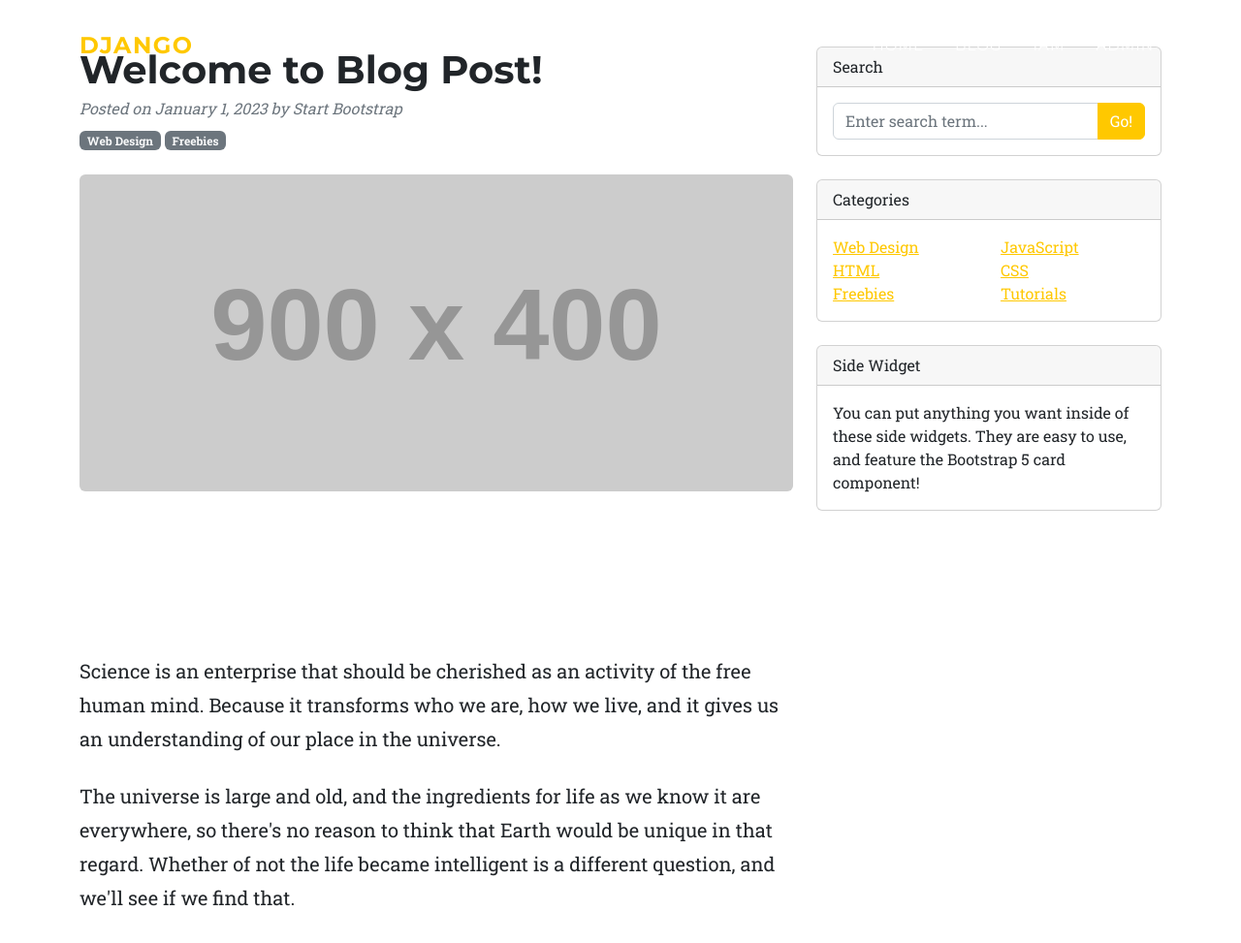
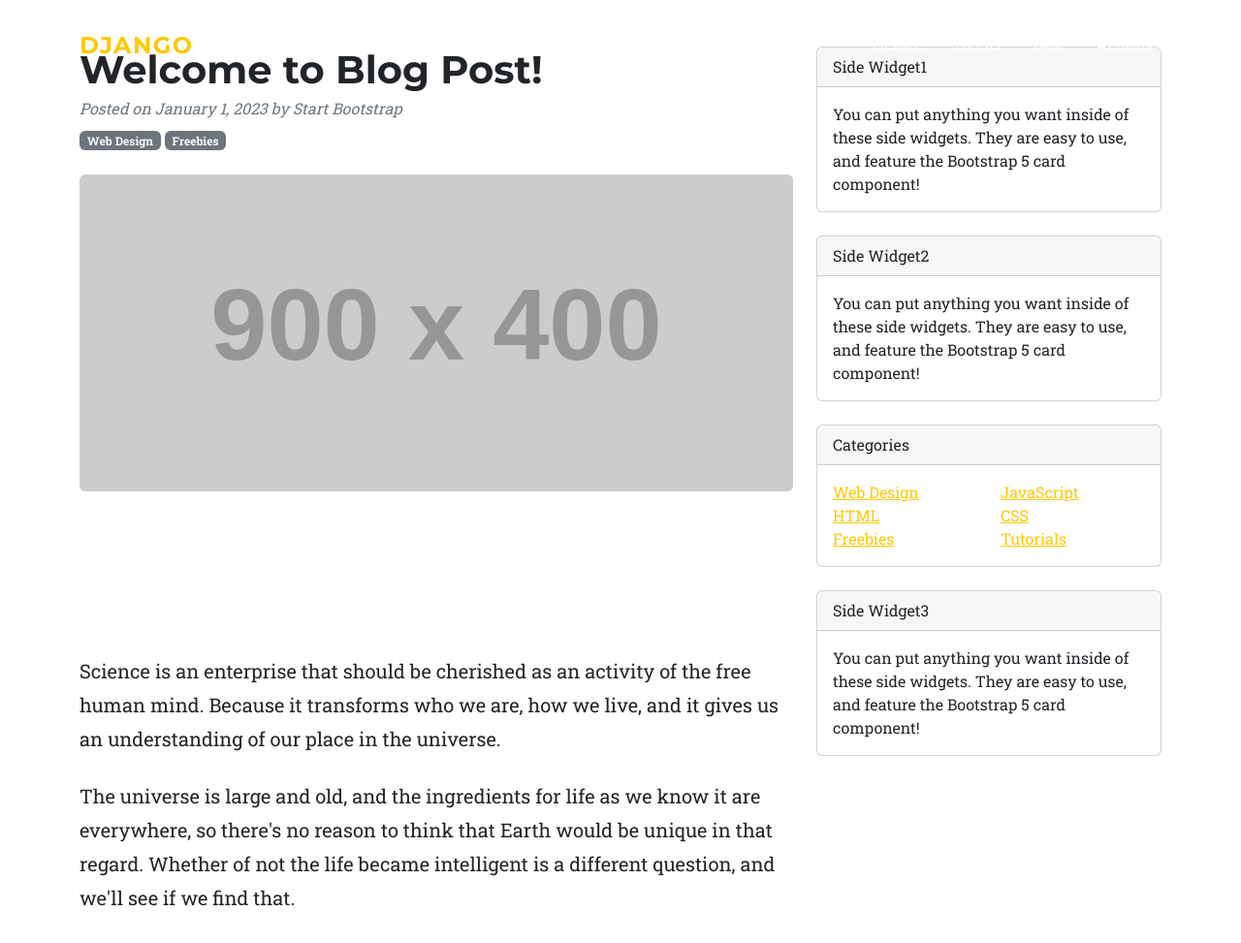
Before and after one commit to BigFlat98/DjangoMyBlog, a Django app: page /blog/post/1/ in a window 1280 px wide. Shown: the top 973 px of the page at 97% size. Run offline with Django 5.2, Linux system fonts and the light colour scheme; grey boxes labelled with a size stand in for pictures from a placeholder-image service; some libraries are stand-ins or nearby versions.

Commit message:
modify post_detail. change side widget

```diff
--- a/templates/blog/post_detail.html
+++ b/templates/blog/post_detail.html
@@ -110,15 +110,15 @@
                 </div>
                 <!-- Side widgets-->
                 <div class="col-lg-4">
-                    <!-- Search widget-->
+                    <!-- Side widget-->
                     <div class="card mb-4">
-                        <div class="card-header">Search</div>
-                        <div class="card-body">
-                            <div class="input-group">
-                                <input class="form-control" type="text" placeholder="Enter search term..." aria-label="Enter search term..." aria-describedby="button-search" />
-                                <button class="btn btn-primary" id="button-search" type="button">Go!</button>
-                            </div>
-                        </div>
+                        <div class="card-header">Side Widget1</div>
+                        <div class="card-body">You can put anything you want inside of these side widgets. They are easy to use, and feature the Bootstrap 5 card component!</div>
+                    </div>
+                    <!-- Side widget-->
+                    <div class="card mb-4">
+                        <div class="card-header">Side Widget2</div>
+                        <div class="card-body">You can put anything you want inside of these side widgets. They are easy to use, and feature the Bootstrap 5 card component!</div>
                     </div>
                     <!-- Categories widget-->
                     <div class="card mb-4">
@@ -144,29 +144,12 @@
                     </div>
                     <!-- Side widget-->
                     <div class="card mb-4">
-                        <div class="card-header">Side Widget</div>
+                        <div class="card-header">Side Widget3</div>
                         <div class="card-body">You can put anything you want inside of these side widgets. They are easy to use, and feature the Bootstrap 5 card component!</div>
                     </div>
                 </div>
             </div>
         </div>
-        <!-- Footer-->
-        <footer class="footer py-4">
-            <div class="container">
-                <div class="row align-items-center">
-                    <div class="col-lg-4 text-lg-start">Copyright &copy; Your Website 2023</div>
-                    <div class="col-lg-4 my-3 my-lg-0">
-                        <a class="btn btn-dark btn-social mx-2" href="#!" aria-label="Twitter"><i class="fab fa-twitter"></i></a>
-                        <a class="btn btn-dark btn-social mx-2" href="#!" aria-label="Facebook"><i class="fab fa-facebook-f"></i></a>
-                        <a class="btn btn-dark btn-social mx-2" href="#!" aria-label="LinkedIn"><i class="fab fa-linkedin-in"></i></a>
-                    </div>
-                    <div class="col-lg-4 text-lg-end">
-                        <a class="link-dark text-decoration-none me-3" href="#!">Privacy Policy</a>
-                        <a class="link-dark text-decoration-none" href="#!">Terms of Use</a>
-                    </div>
-                </div>
-            </div>
-        </footer>
 
         <!-- Bootstrap core JS-->
         <script src="https://cdn.jsdelivr.net/npm/bootstrap@5.2.3/dist/js/bootstrap.bundle.min.js"></script>
```
